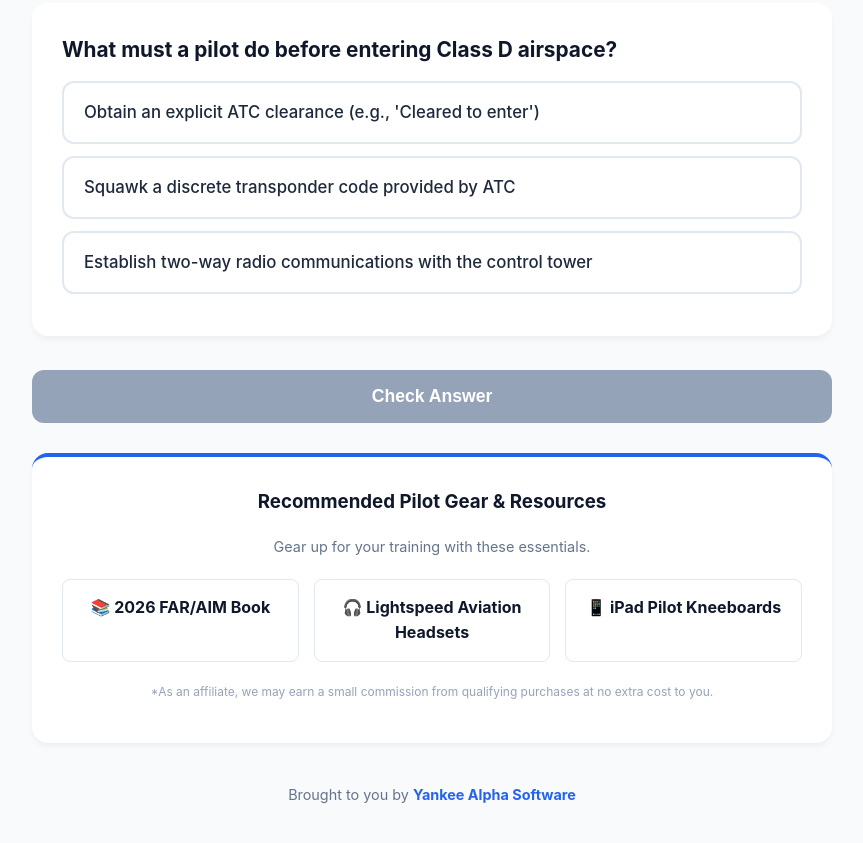
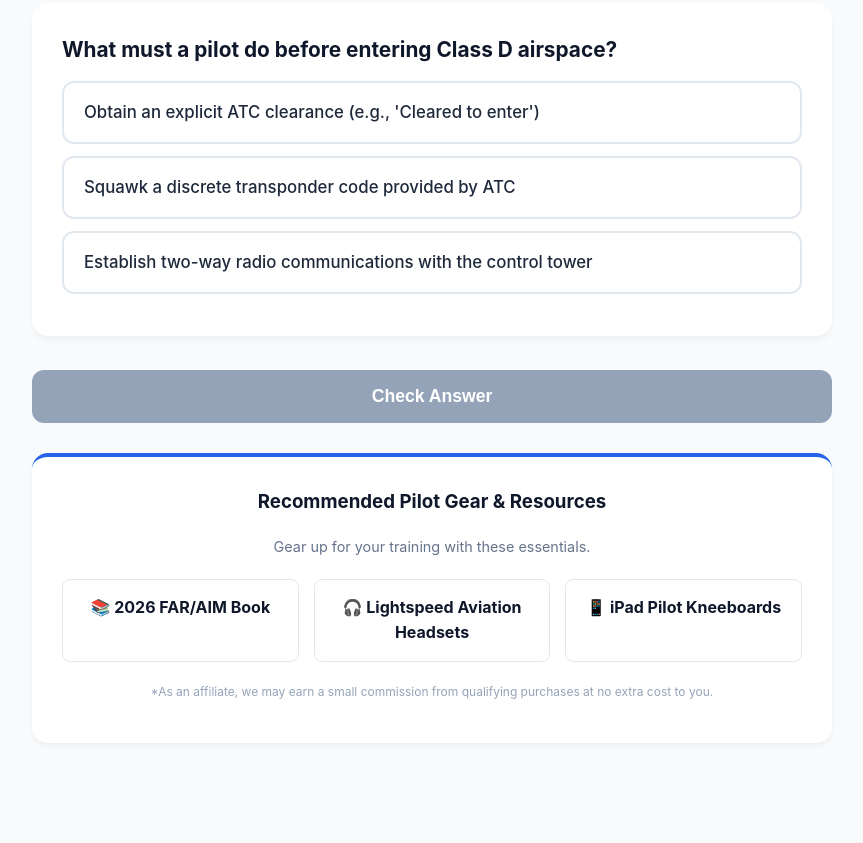
Before and after one commit to glangston83/flight-review-study-guide, a plain HTML site: page index.html in a window 1280 px wide. Shown: the part 328-1171 px from the top of the page, without its empty margins (208-1071 px from the left). Drawn offline with Linux system fonts and the light colour scheme.

Commit message:
Remove affiliate attribution from index.html
Removed affiliate attribution paragraph from the page.

```diff
--- a/index.html
+++ b/index.html
@@ -277,9 +277,7 @@
         </div>
 
         <div class="no-print" style="text-align: center; margin-top: 40px; padding-bottom: 20px;">
-            <p style="color: var(--text-muted); font-size: 0.9em;">
-                Brought to you by <a href="https://yankeealphasoftware.com" target="_blank" style="color: var(--accent); text-decoration: none; font-weight: 700; transition: color 0.2s;">Yankee Alpha Software</a>
-            </p>
+
         </div>
 
     </div>
```
